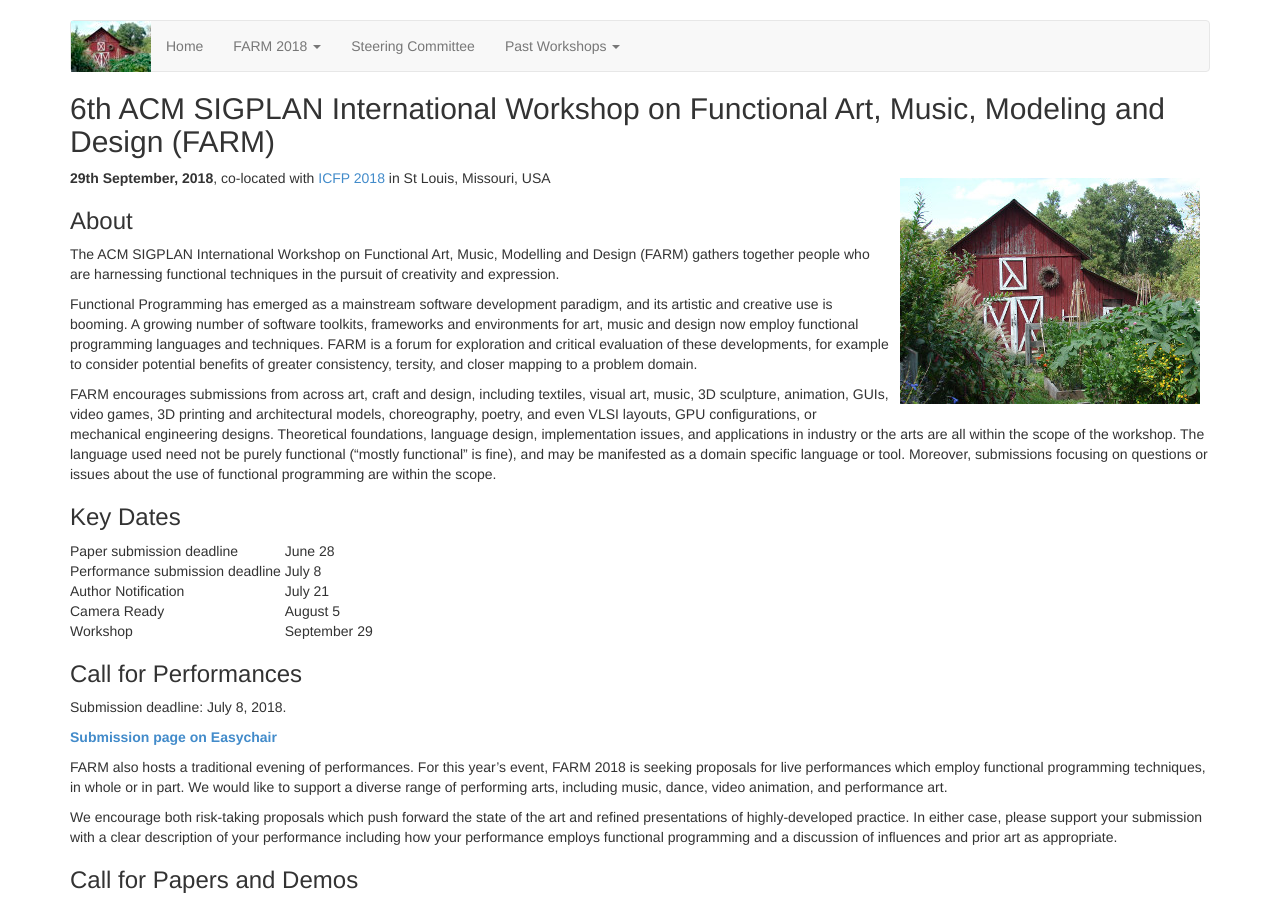
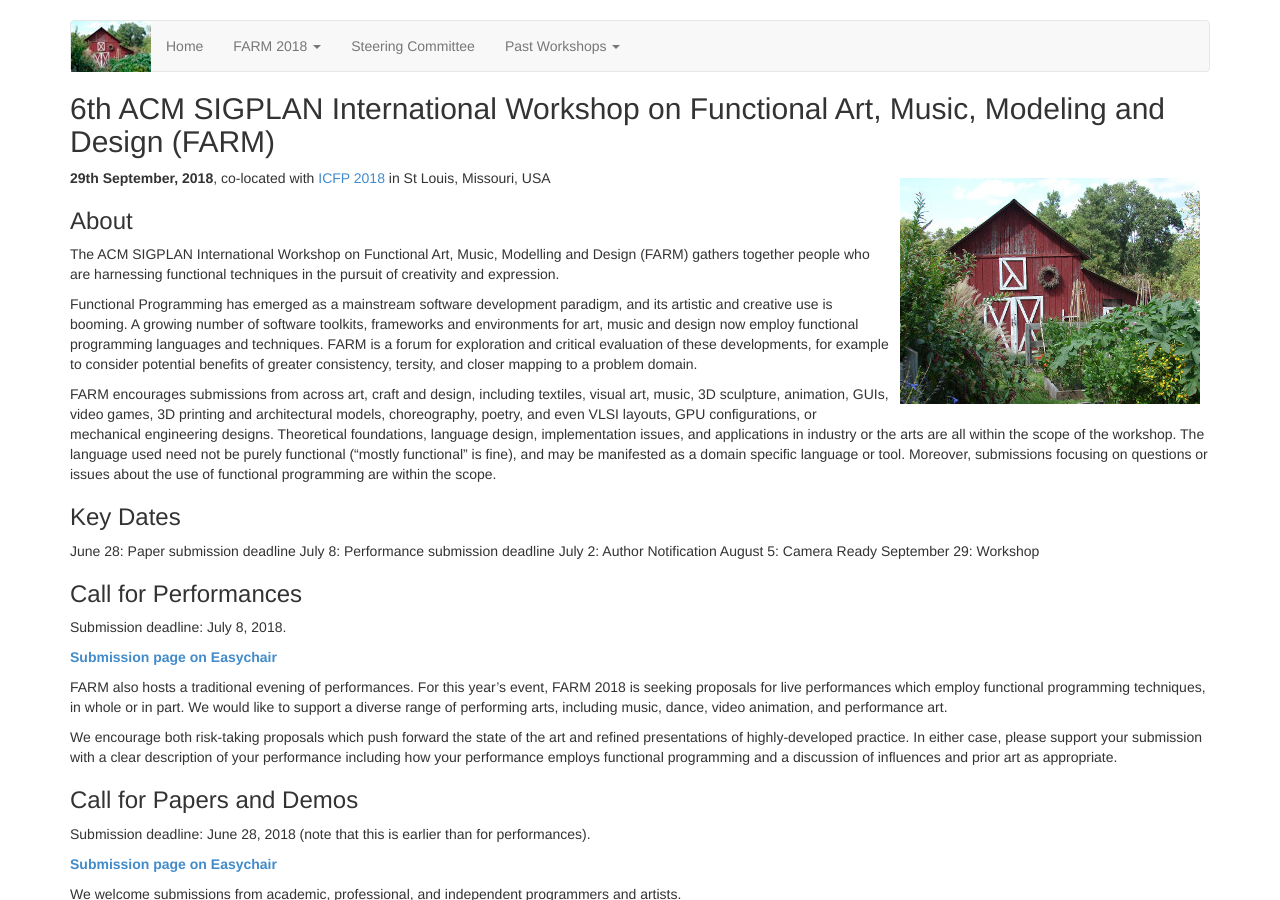
Before and after one commit to functional-art/functional-art.github.com, a Jekyll site: the page built from 2018/index.md, in a window 1280 px wide and 900 px high. Built offline with Jekyll 4.4.1, drawn with Linux system fonts in a browser that asks for light colours; nearby versions of some CDN libraries.

Commit message:
update key dates formatting

```diff
--- a/2018/index.md
+++ b/2018/index.md
@@ -39,11 +39,11 @@ within the scope.
 
 ### Key Dates
 
-| Paper submission deadline || June 28 |
-| Performance submission deadline || July 8 |
-| Author Notification || July 21|
-| Camera Ready || August 5 |
-| Workshop || September 29 |
+June 28: Paper submission deadline
+July 8: Performance submission deadline
+July 2: Author Notification
+August 5: Camera Ready
+September 29: Workshop
 
 ### Call for Performances
 
```
